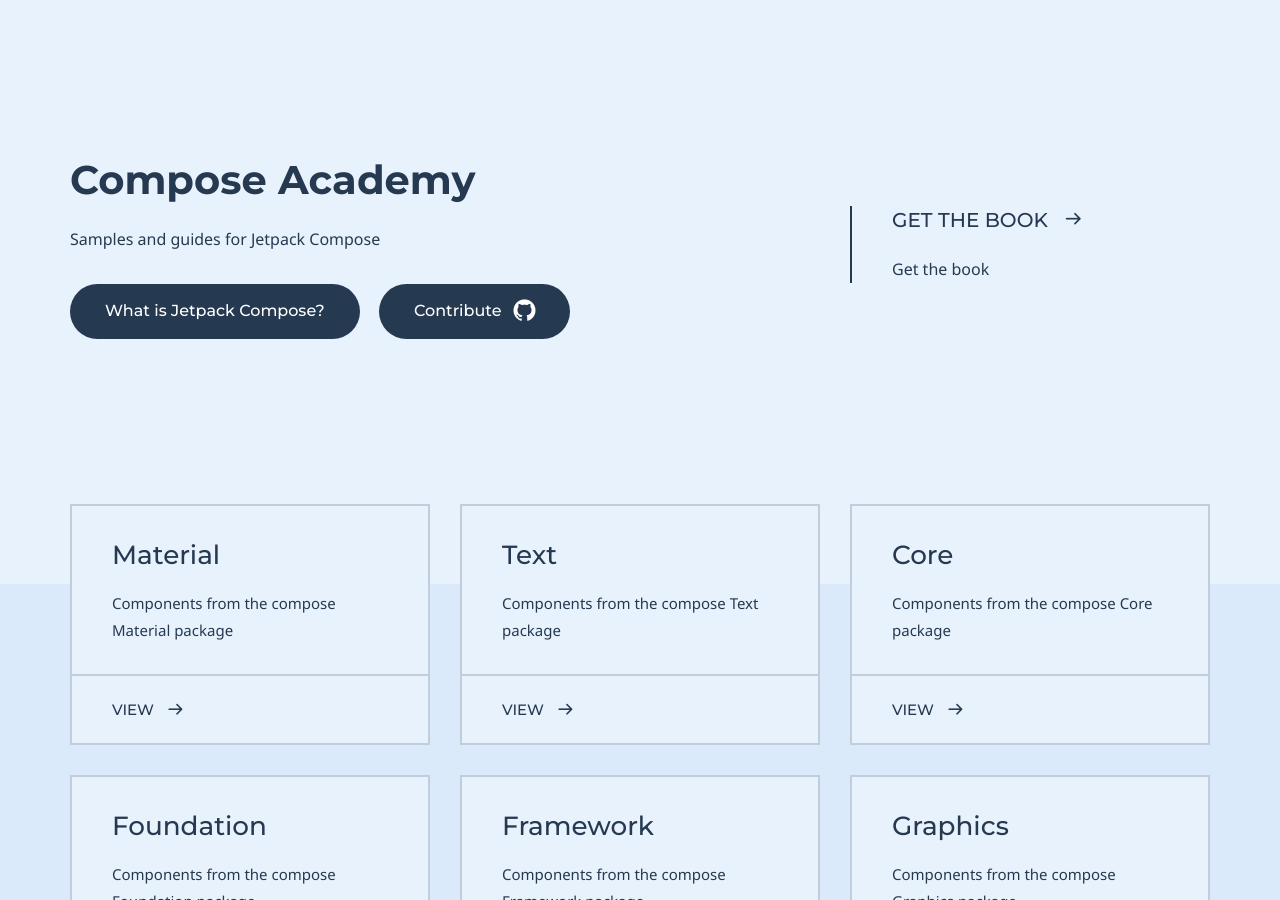
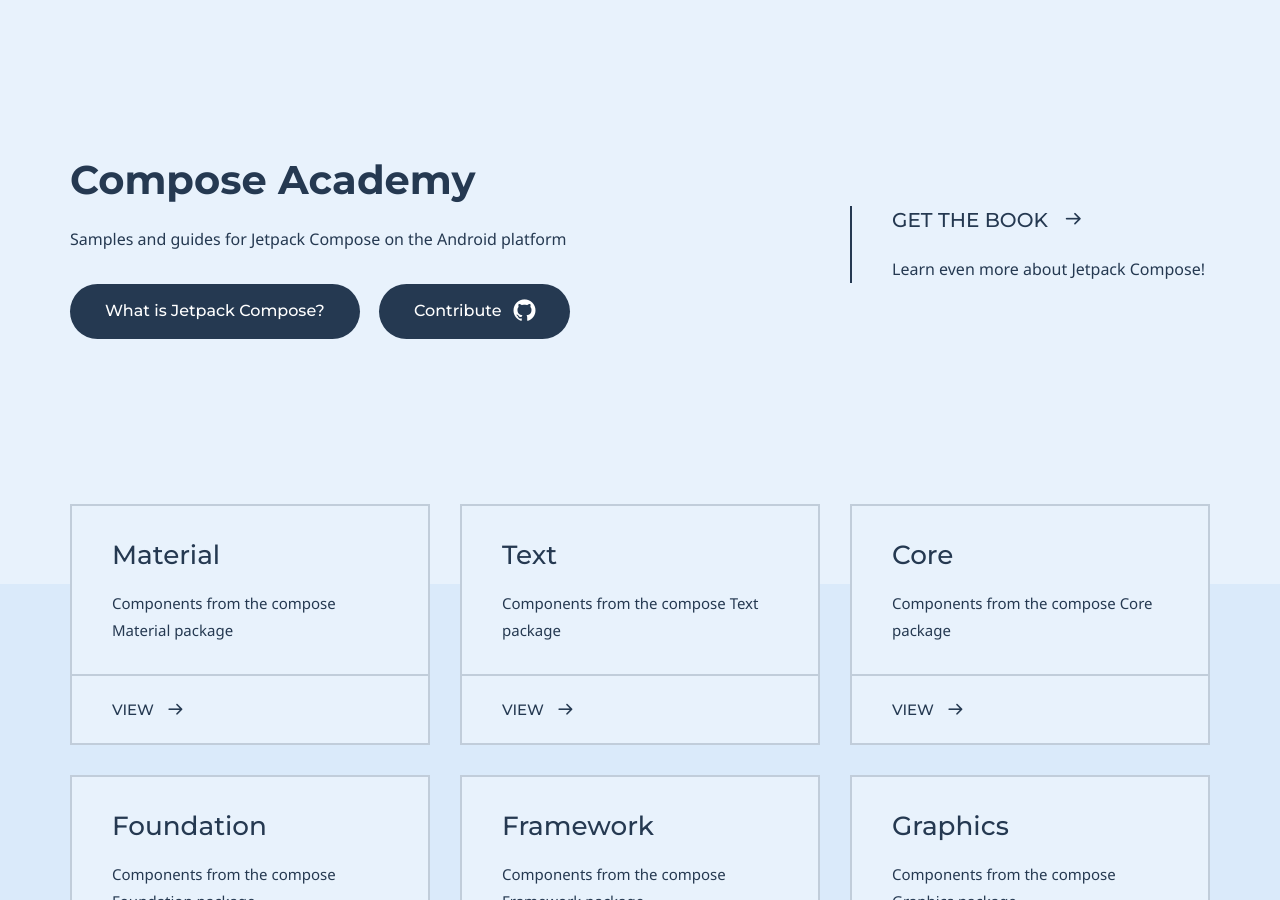
Before and after one commit to hitherejoe/ComposeAcademy, a Jekyll site: the page built from index.md, in a window 1280 px wide and 900 px high. Built offline with Jekyll 4.4.1, drawn with Linux system fonts in a browser that asks for light colours; some web fonts are replaced.

Commit message:
Update index.md

```diff
--- a/index.md
+++ b/index.md
@@ -5,7 +5,7 @@
 
 # Hero section
 title: Compose Academy
-description: Samples and guides for Jetpack Compose
+description: Samples and guides for Jetpack Compose on the Android platform
 buttons:
     - content: What is Jetpack Compose?
       url: https://developer.android.com/jetpack/compose
@@ -20,7 +20,7 @@
     title: Get the book
     title_url: 'https://joebirch.co/exploring-jetpack-compose/'
     external_url: true
-    description: Get the book
+    description: Learn even more about Jetpack Compose!
 
 # Grid navigation
 grid_navigation:
```
